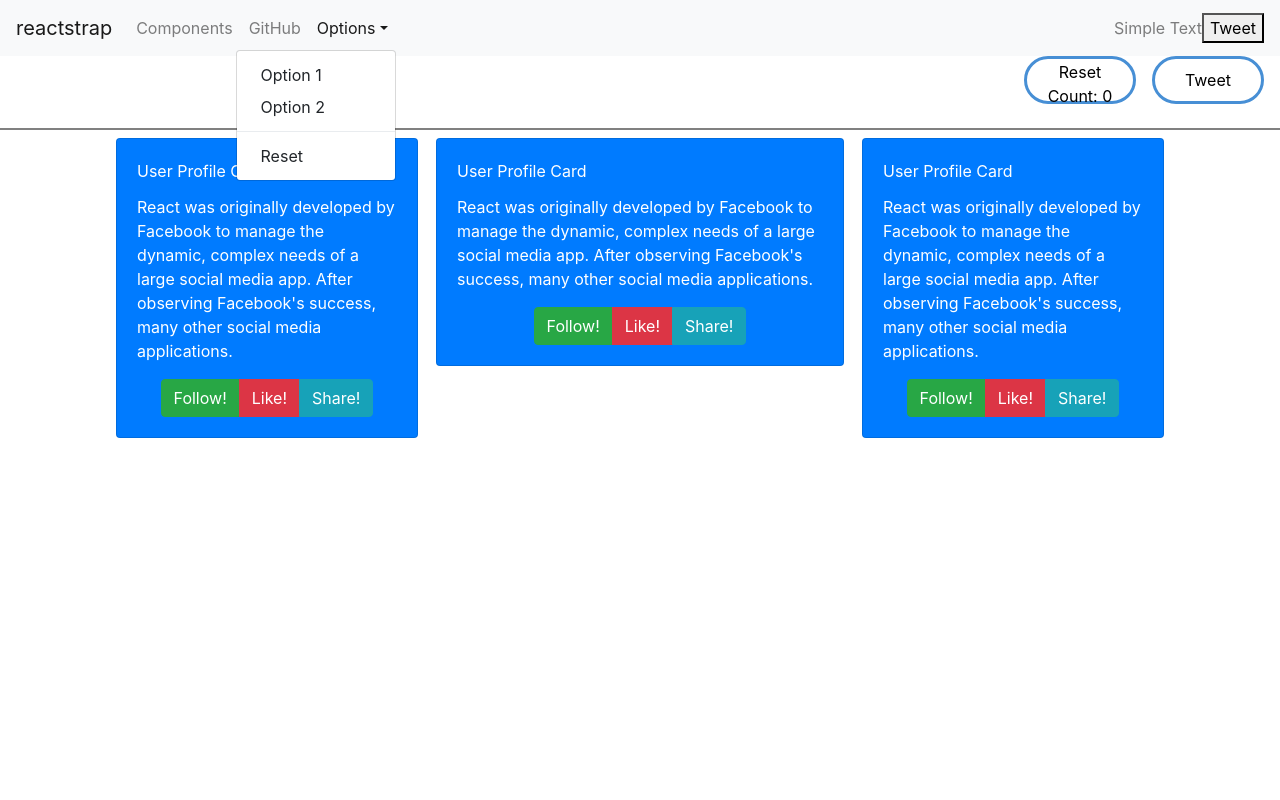
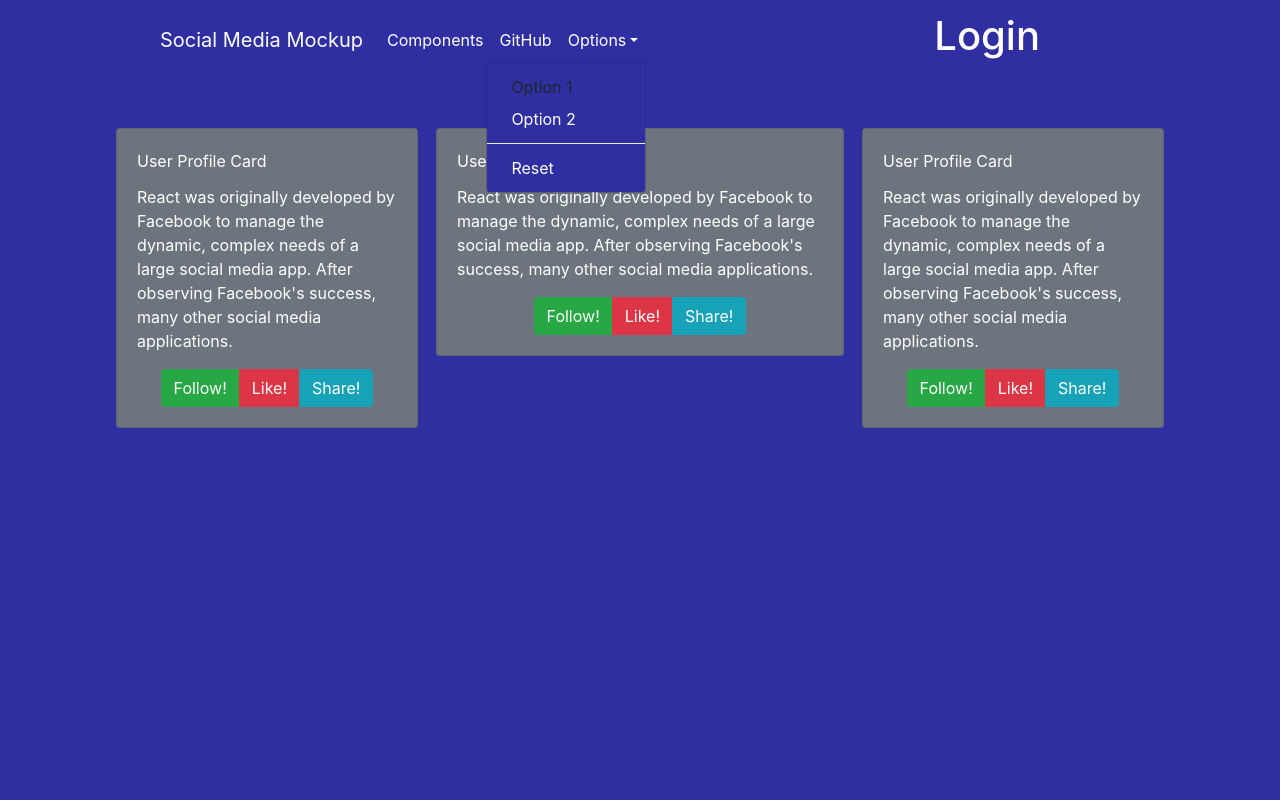
Before and after one commit to lmschless/social-media-mockup, a React (Create React App) app: page / in a window 1280 px wide. Both pictures are taken after a click on the link "Options". Shown: the top 800 px of the page. Built offline with nearby package versions, Linux system fonts and the light colour scheme.

Commit message:
working on color pallate and design.

```diff
--- a/src/components/App.js
+++ b/src/components/App.js
@@ -11,7 +11,8 @@ function App() {
 		gridTemplateColumns: '.25fr .75fr 1fr .75fr .25fr',
 		gridTemplateRows: '1fr',
 		gridColumnGap: '2px',
-		gridRowGap: '3px'
+		gridRowGap: '3px',
+		backgroundColor: '#2f2fa2'
 	};
 
 	return (
--- a/src/components/Header.js
+++ b/src/components/Header.js
@@ -34,17 +34,17 @@ export default class Header extends Component {
 	};
 	render() {
 		const headerStyles = {
-			height: '7em',
-			paddingBottom: '8em',
-			borderBottom: '.15em solid gray',
-			textAlign: 'center'
+			// height: '7em',
+			// paddingBottom: '8em',
+			// borderBottom: '.15em solid gray',
+			// textAlign: 'center'
 		};
 		return (
 			<React.Fragment>
 				<header style={headerStyles}>
 					{/* <div> */}
 					<Nav />
-					{this.tweet()}
+					{/* {this.tweet()} */}
 					{/* </div> */}
 				</header>
 			</React.Fragment>
--- a/src/components/Nav.js
+++ b/src/components/Nav.js
@@ -37,42 +37,66 @@ import {
 	DropdownItem,
 	NavbarText
 } from 'reactstrap';
+import { white } from 'color-name';
 
 const NavBar = (props) => {
 	const [ isOpen, setIsOpen ] = useState(false);
 
 	const toggle = () => setIsOpen(!isOpen);
+	const navStyles = {
+		backgroundColor: '#2f2fa2',
+		height: '10vh',
+		paddingBottom: '5em',
+		paddingTop: '2.5em',
+		paddingLeft: '10em',
+		paddingRight: '10em'
+	};
+	const textStyles = {
+		color: 'white',
+		backgroundColor: '#2f2fa2'
+	};
 
+	const highlightStyles = {
+		color: 'white',
+		backgroundColor: '#f6472',
+		paddingRight: '2em'
+	};
 	return (
 		<div>
-			<Navbar color="light" light expand="md">
-				<NavbarBrand href="/">reactstrap</NavbarBrand>
+			<Navbar style={navStyles} light expand="md">
+				<NavbarBrand style={textStyles} href="/">
+					Social Media Mockup
+				</NavbarBrand>
 				<NavbarToggler onClick={toggle} />
 				<Collapse isOpen={isOpen} navbar>
 					<Nav className="mr-auto" navbar>
 						<NavItem>
-							<NavLink href="/components/">Components</NavLink>
+							<NavLink style={textStyles} href="/components/">
+								Components
+							</NavLink>
 						</NavItem>
 						<NavItem>
-							<NavLink href="https://github.com/reactstrap/reactstrap">
+							<NavLink
+								style={textStyles}
+								href="https://github.com/reactstrap/reactstrap"
+							>
 								GitHub
 							</NavLink>
 						</NavItem>
-						<UncontrolledDropdown nav inNavbar>
-							<DropdownToggle nav caret>
+						<UncontrolledDropdown style={textStyles} nav inNavbar>
+							<DropdownToggle style={textStyles} nav caret>
 								Options
 							</DropdownToggle>
-							<DropdownMenu right>
+							<DropdownMenu right style={textStyles}>
 								<DropdownItem>Option 1</DropdownItem>
-								<DropdownItem>Option 2</DropdownItem>
+								<DropdownItem style={textStyles}>Option 2</DropdownItem>
 								<DropdownItem divider />
-								<DropdownItem>Reset</DropdownItem>
+								<DropdownItem style={textStyles}>Reset</DropdownItem>
 							</DropdownMenu>
 						</UncontrolledDropdown>
 					</Nav>
-					<NavbarText>Simple Text</NavbarText>
+					<h1 style={highlightStyles}>Login</h1>
 				</Collapse>
-				<Tweet />
 			</Navbar>
 		</div>
 	);
--- a/src/components/ProfileBadge.js
+++ b/src/components/ProfileBadge.js
@@ -4,7 +4,7 @@ import ActionButtons from './ActionButtons';
 const Example = (props) => {
 	return (
 		<React.Fragment>
-			<Card body inverse color="primary">
+			<Card body inverse color="secondary">
 				<CardTitle>User Profile Card</CardTitle>
 				<CardText>
 					React was originally developed by Facebook to manage the dynamic, complex
```
